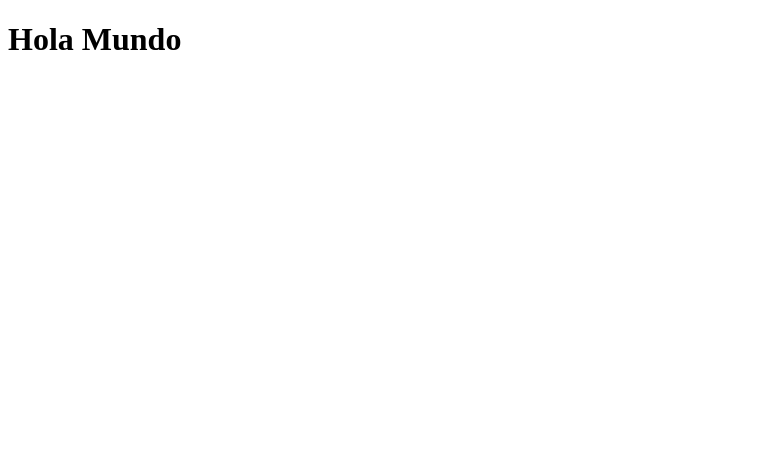
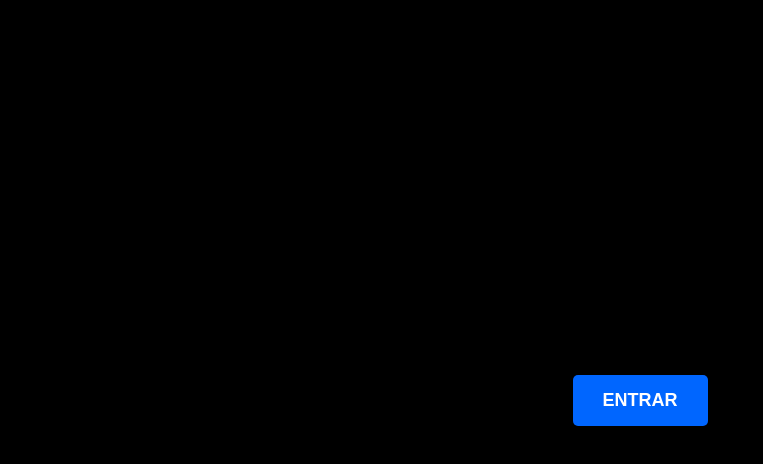
Before and after one commit to kraysek/proyectos, a plain HTML site: page index.html in a window 1280 px wide. Shown: the whole page, without its empty margins (0-763 px from the left). Drawn offline with Linux system fonts and the light colour scheme.

Commit message:
index redireciona

```diff
--- a/index.html
+++ b/index.html
@@ -1,9 +1,41 @@
 <!DOCTYPE html>
-<html>
+<html lang="es">
 <head>
-    <title>Hola Mundo</title>
+    <meta charset="UTF-8">
+    <meta name="viewport" content="width=device-width, initial-scale=1.0">
+    <title>Entrar a Gamma Digital Studio</title>
+    <style>
+        body {
+            margin: 0;
+            padding: 0;
+            background-color: #000000;
+            display: flex;
+            justify-content: center;
+            align-items: center;
+            height: 100vh;
+            font-family: Arial, sans-serif;
+        }
+
+        .btn-entrar {
+            background-color: #0066ff;
+            color: white;
+            border: none;
+            padding: 15px 30px;
+            font-size: 18px;
+            font-weight: bold;
+            border-radius: 5px;
+            cursor: pointer;
+            transition: background-color 0.3s;
+        }
+
+        .btn-entrar:hover {
+            background-color: #0055dd;
+        }
+    </style>
 </head>
 <body>
-    <h1>Hola Mundo</h1>
+    <a href="https://gammadigitalstudio.com" target="_blank">
+        <button class="btn-entrar">ENTRAR</button>
+    </a>
 </body>
 </html>
```
